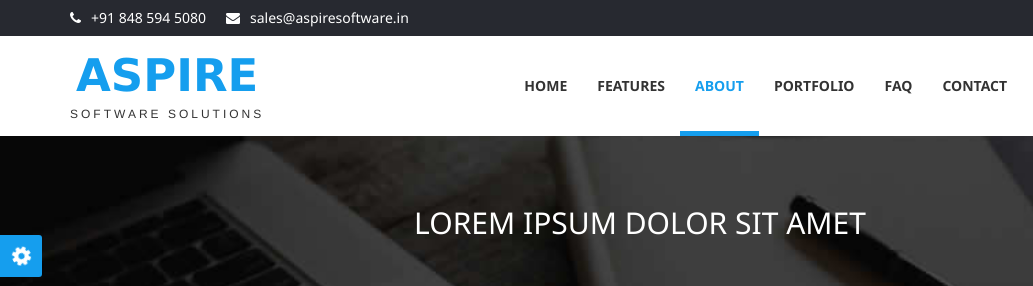
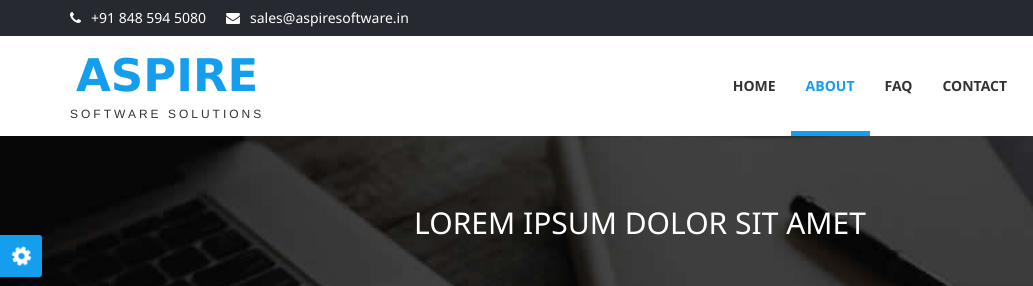
Before and after one commit to VKunze/TICIII, a plain HTML site: page about.html in a window 1280 px wide. Shown: the top 286 px of the page, 0-1033 px from the left. Drawn offline with nearby package versions, Linux system fonts and the light colour scheme.

Commit message:
arreglos

```diff
--- a/about.html
+++ b/about.html
@@ -58,9 +58,7 @@
                 <div id="navbar" class="collapse navbar-collapse navbar-right">
                     <ul class="nav navbar-nav">
                         <li><a href="index.html">Home</a></li>
-                        <li><a href="features.html">Features</a></li>
                         <li class="active"><a href="#about">About</a></li>
-                        <li><a href="portfolio.html">Portfolio</a></li>
                         <li><a href="faq.html">FAQ</a></li>
                         <li><a href="contact.html">Contact</a></li>
                         <li><a href="login.html">Sign In</a></li>
```
